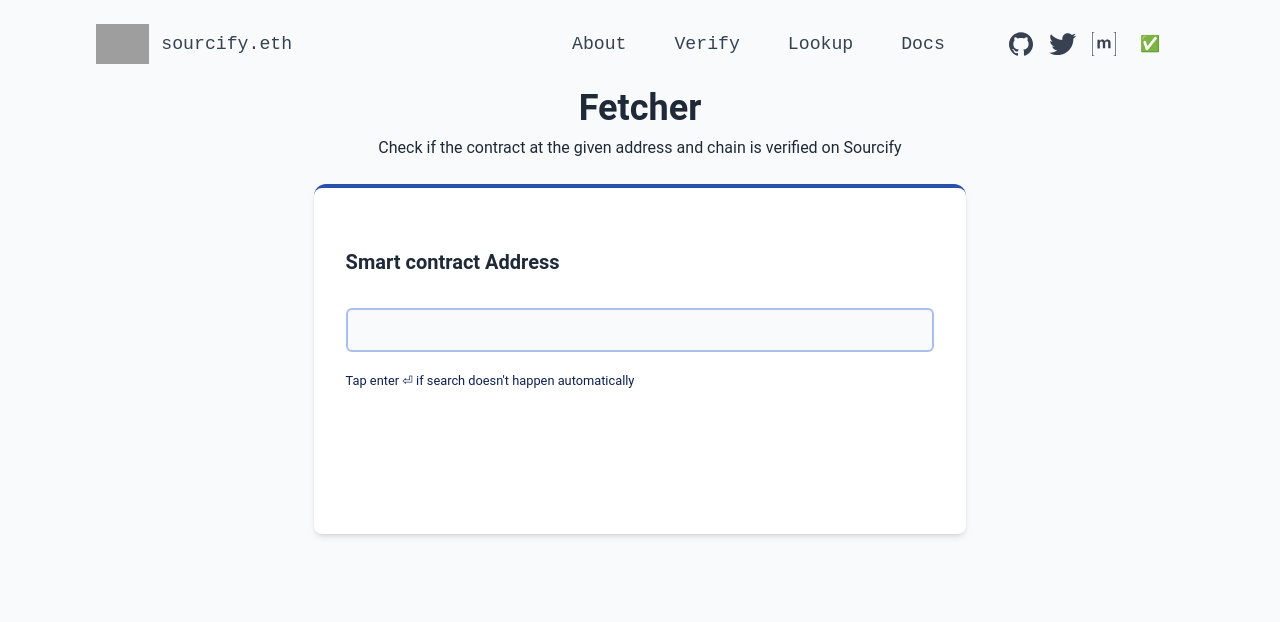
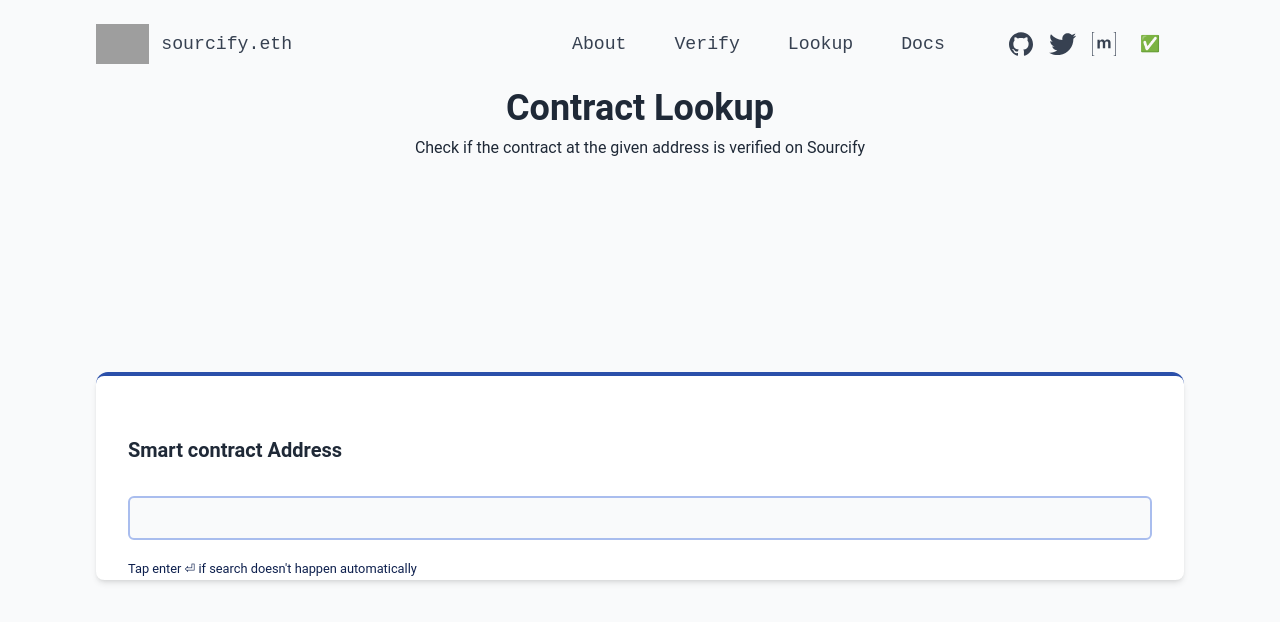
Before and after one commit to develuxes/sourcify, a React (Create React App) app in the folder ui-new/: page /lookup in a window 1280 px wide. Shown: the top 622 px of the page. Built offline with nearby package versions, Linux system fonts and the light colour scheme; no server answers; grey boxes are pictures that could not be loaded.

Commit message:
Change Lookup layout

```diff
--- a/ui-new/src/pages/Lookup/index.tsx
+++ b/ui-new/src/pages/Lookup/index.tsx
@@ -1,13 +1,13 @@
 import { useState } from "react";
 import Header from "../../components/Header";
+import Toast from "../../components/Toast";
+import { CHAIN_IDS_STR } from "../../constants";
+import { CheckAllByAddressResult } from "../../types";
+import { checkAllByAddresses } from "../../utils/api";
 import Field from "./Field";
 import Result from "./Result";
-import Toast from "../../components/Toast";
-import { checkAllByAddresses } from "../../utils/api";
-import { CheckAllByAddressResult } from "../../types";
-import { CHAIN_IDS_STR } from "../../constants";
 
-const Fetcher = () => {
+const Lookup = () => {
   const [errorMessage, setErrorMessage] = useState<string>("");
   const [loading, setLoading] = useState<boolean>(false);
   const [response, setResponse] = useState<CheckAllByAddressResult | undefined>(
@@ -18,6 +18,7 @@ const Fetcher = () => {
     setLoading(true);
     try {
       const result = await checkAllByAddresses(address, CHAIN_IDS_STR);
+      console.log(result);
       const currentAddressMatches = result.find(
         (match) => (match.address = address)
       );
@@ -35,7 +36,7 @@ const Fetcher = () => {
   };
 
   return (
-    <div className="flex flex-col flex-1 pb-8 px-8 md:px-12 lg:px-24 h-full">
+    <div className="flex flex-col flex-grow pb-8 px-8 md:px-12 lg:px-24">
       <Header />
       <Toast
         message={errorMessage}
@@ -43,14 +44,13 @@ const Fetcher = () => {
         dismiss={() => setErrorMessage("")}
       />
       <div className="text-center">
-        <h1 className="text-3xl md:text-4xl font-bold">Fetcher</h1>
+        <h1 className="text-3xl md:text-4xl font-bold">Contract Lookup</h1>
         <p className="mt-2">
-          Check if the contract at the given address and chain is verified on
-          Sourcify
+          Check if the contract at the given address is verified on Sourcify
         </p>
       </div>
-      <div className="flex flex-col h-full justify-center md:flex-row flex-grow mt-6">
-        <div className="pt-1 min-h-96 bg-ceruleanBlue-500 flex w-3/5 rounded-xl mx-2 mb-4 md:mb-0">
+      <div className="flex flex-col flex-grow items-center justify-center mt-6">
+        <div className="pt-1 bg-ceruleanBlue-500 flex w-full rounded-xl mx-2 mb-4 md:mb-0">
           {!!response ? (
             <Result response={response} setResponse={setResponse} />
           ) : (
@@ -62,4 +62,4 @@ const Fetcher = () => {
   );
 };
 
-export default Fetcher;
+export default Lookup;
```
